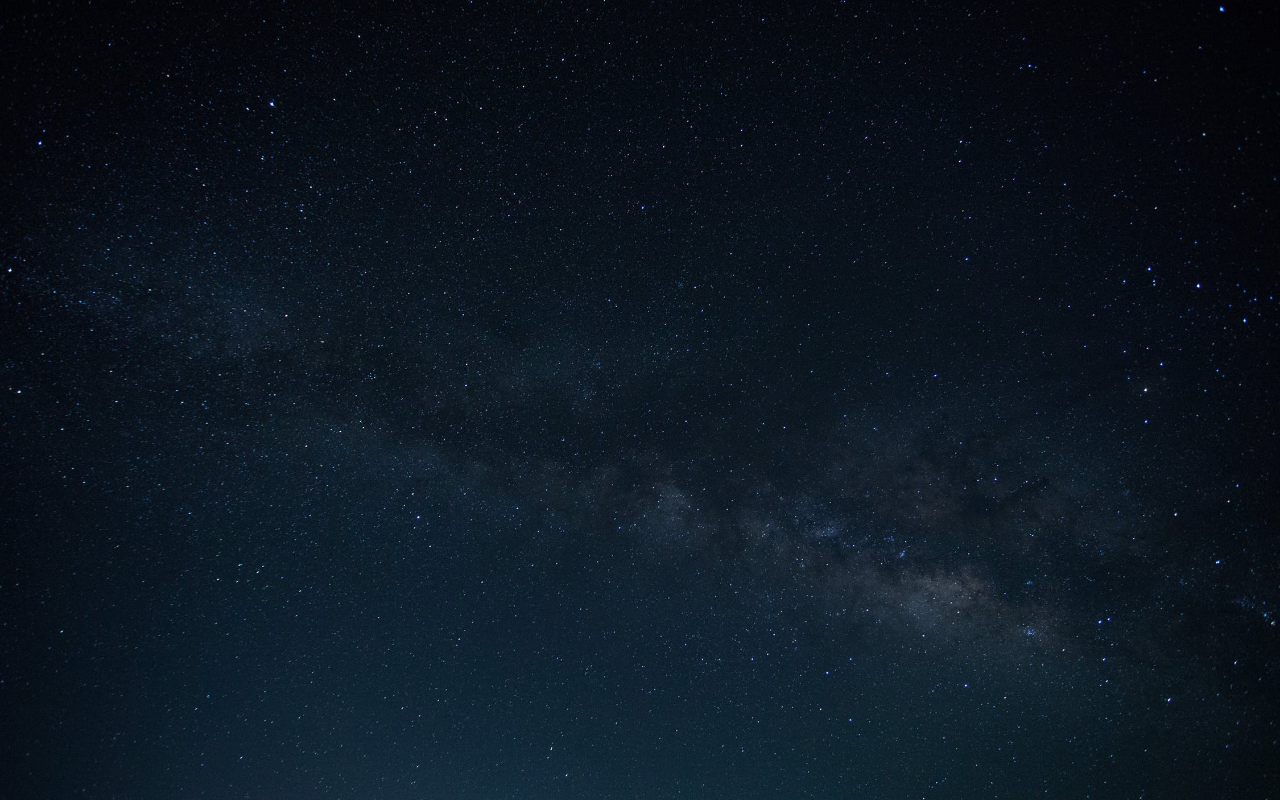
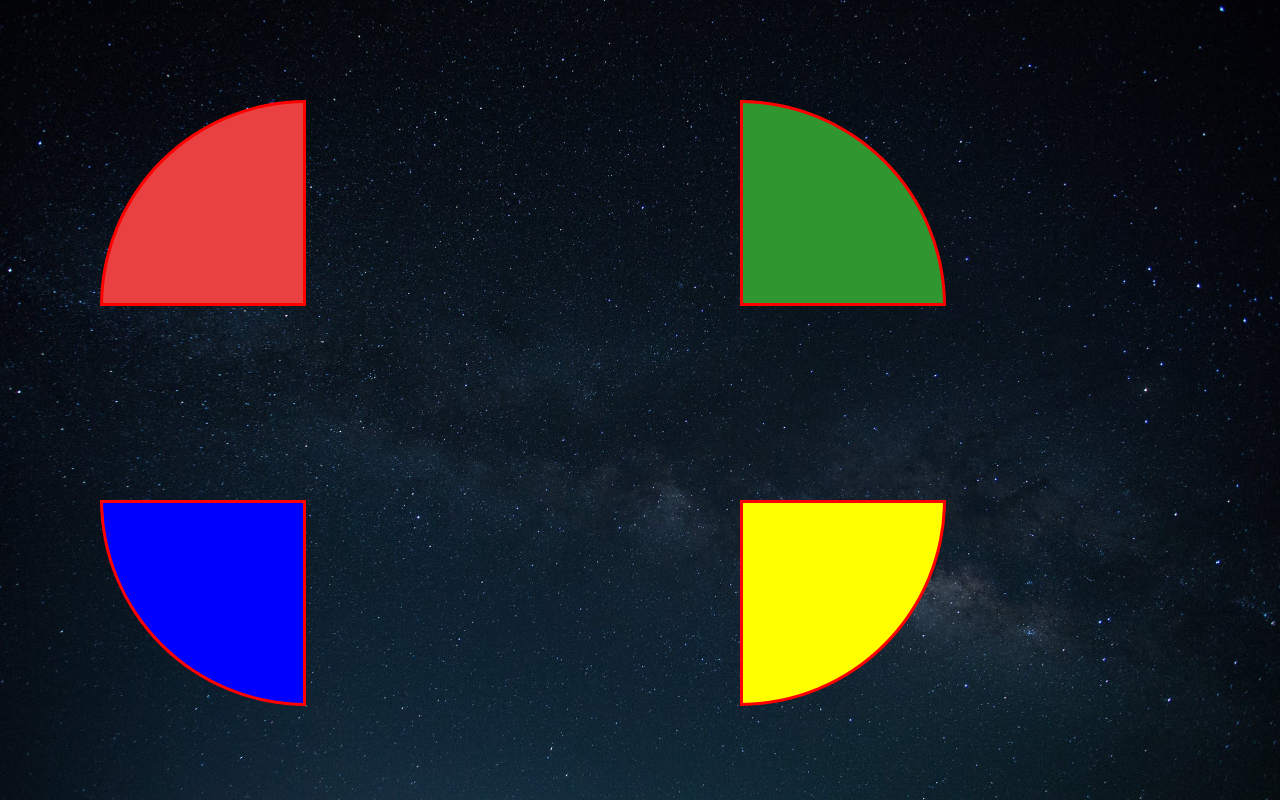
Before and after one commit to Project-web-2018-01/Simon-game, a plain HTML site: page index.html in a window 1280 px wide. Drawn offline with Linux system fonts and the light colour scheme.

Commit message:
Add boxes to index and css file

```diff
--- a/css/style.css
+++ b/css/style.css
@@ -4,3 +4,34 @@ body {
     background-image: url("../images/background.jpeg");
     background-size: cover;
 }
+.btn-game {
+    position:absolute;
+	width:200px;
+    height:200px;
+    margin: 100px;
+    border: solid red;
+}
+#btn-red {
+	top:0;
+	left:0;
+	background-color: rgb(233, 65, 65);
+    border-radius:100% 0 0 0;
+}
+#btn-green {
+	top:0;
+	left:50%;
+	background-color: rgb(48, 150, 48);
+    border-radius:0 100% 0 0;
+}
+#btn-yellow {
+	top:50%;
+	left:50%;
+	background-color:yellow;
+    border-radius:0 0 100% 0;
+}
+#btn-blue {
+	top:50%;
+	left:0;
+	background-color: blue;
+    border-radius:0 0 0 100%;
+}
--- a/index.html
+++ b/index.html
@@ -4,12 +4,18 @@
     <meta charset="UTF-8">
     <title>KodiGames - Simon Game</title>
     <html lang="en"></html>
-
     <meta name="viewport" content="width=device-width, initial-scale=1, shrink-to-fit=no">
 
     <link rel="stylesheet" type="text/css" href="css/style.css">
 </head>
 <body>
+    <div class="btn-container">
+        <div id="btn-red" class="btn-game"></div>
+        <div id="btn-green" class="btn-game"></div>
+        <div id="btn-blue" class="btn-game"></div>
+        <div id="btn-yellow" class="btn-game"></div>
+    </div>
+    <div id="countBox"></div>
 
     <script type="javascript" src="js/script.js"></script>
 </body>
```
